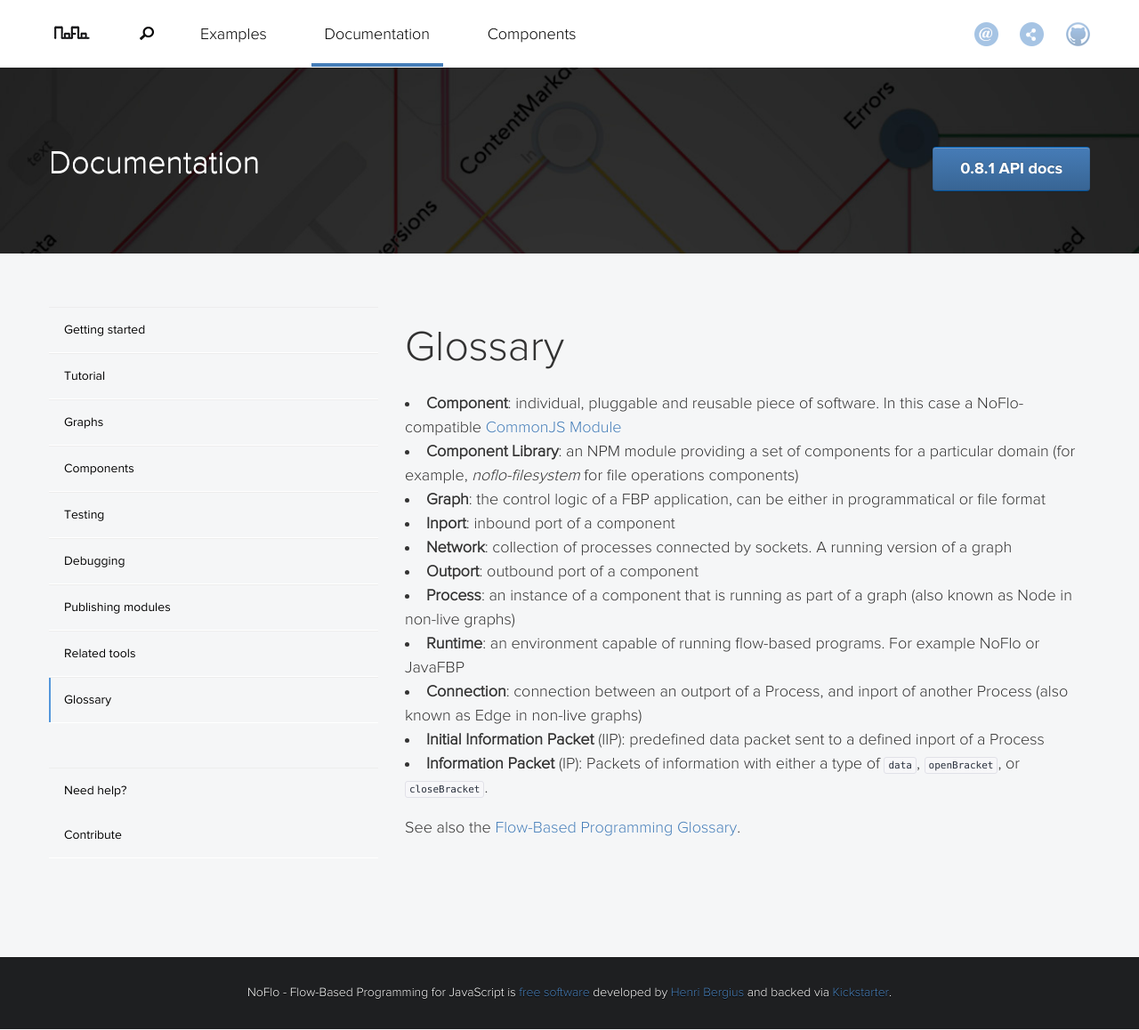
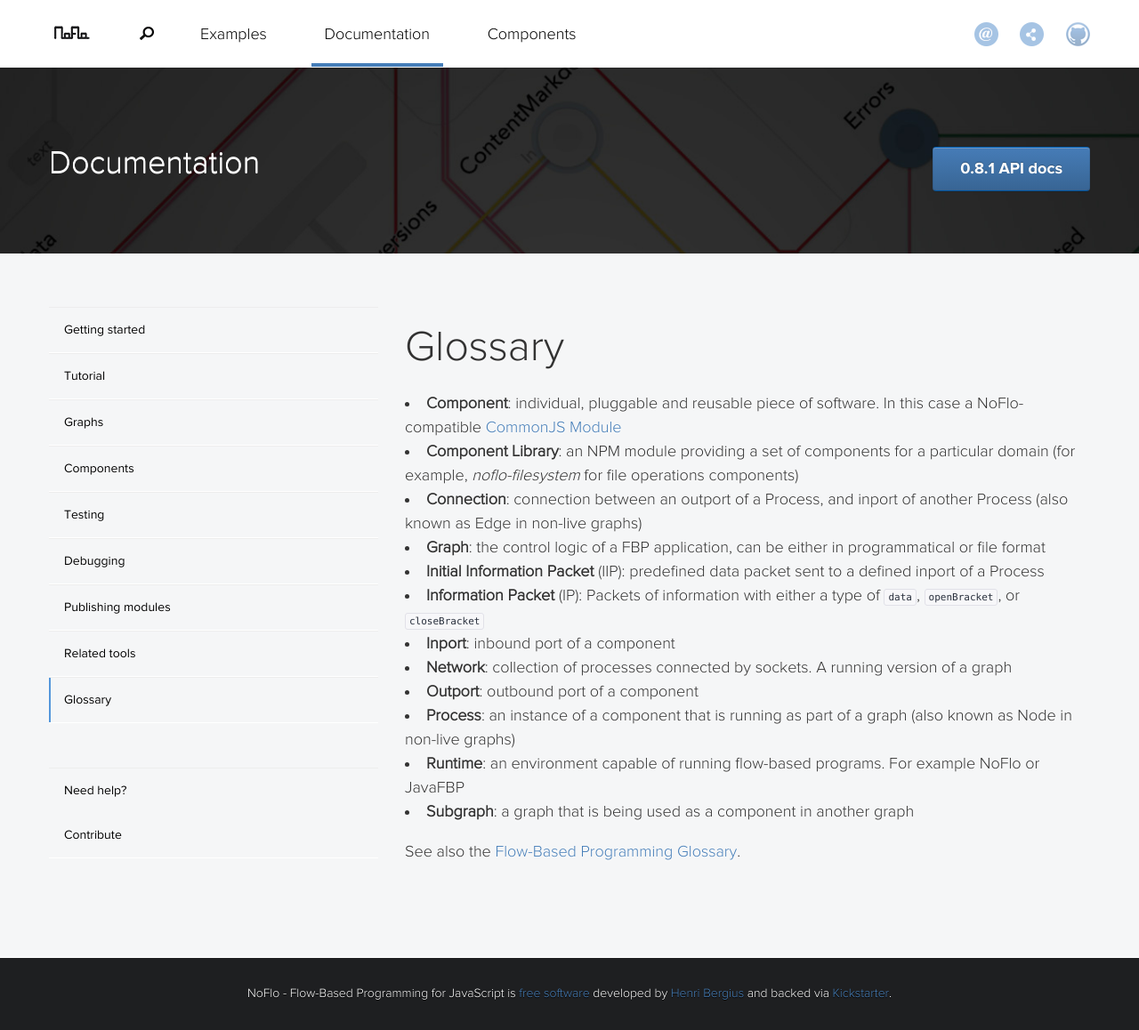
Before and after one commit to noflo/noflo.github.io, a Jekyll site: the page built from documentation/_posts/2013-07-08-glossary.md, in a window 1280 px wide and 1158 px high. Shown: the whole window at 89% size. Built offline with Jekyll 4.4.1, drawn with Linux system fonts in a browser that asks for light colours; nearby versions of some CDN libraries.

Commit message:
Reorder glossary

```diff
--- a/documentation/_posts/2013-07-08-glossary.md
+++ b/documentation/_posts/2013-07-08-glossary.md
@@ -6,14 +6,15 @@ categories:
 ---
 * **Component**: individual, pluggable and reusable piece of software. In this case a NoFlo-compatible [CommonJS Module](http://requirejs.org/docs/commonjs.html)
 * **Component Library**: an NPM module providing a set of components for a particular domain (for example, *noflo-filesystem* for file operations components)
+* **Connection**: connection between an outport of a Process, and inport of another Process (also known as Edge in non-live graphs)
 * **Graph**: the control logic of a FBP application, can be either in programmatical or file format
+* **Initial Information Packet** (IIP): predefined data packet sent to a defined inport of a Process
+* **Information Packet** (IP): Packets of information with either a type of `data`, `openBracket`, or `closeBracket`
 * **Inport**: inbound port of a component
 * **Network**: collection of processes connected by sockets. A running version of a graph
 * **Outport**: outbound port of a component
 * **Process**: an instance of a component that is running as part of a graph (also known as Node in non-live graphs)
 * **Runtime**: an environment capable of running flow-based programs. For example NoFlo or JavaFBP
-* **Connection**: connection between an outport of a Process, and inport of another Process (also known as Edge in non-live graphs)
-* **Initial Information Packet** (IIP): predefined data packet sent to a defined inport of a Process
-* **Information Packet** (IP): Packets of information with either a type of `data`, `openBracket`, or `closeBracket`.
+* **Subgraph**: a graph that is being used as a component in another graph
 
 See also the [Flow-Based Programming Glossary](http://www.jpaulmorrison.com/fbp/gloss.htm).
```
